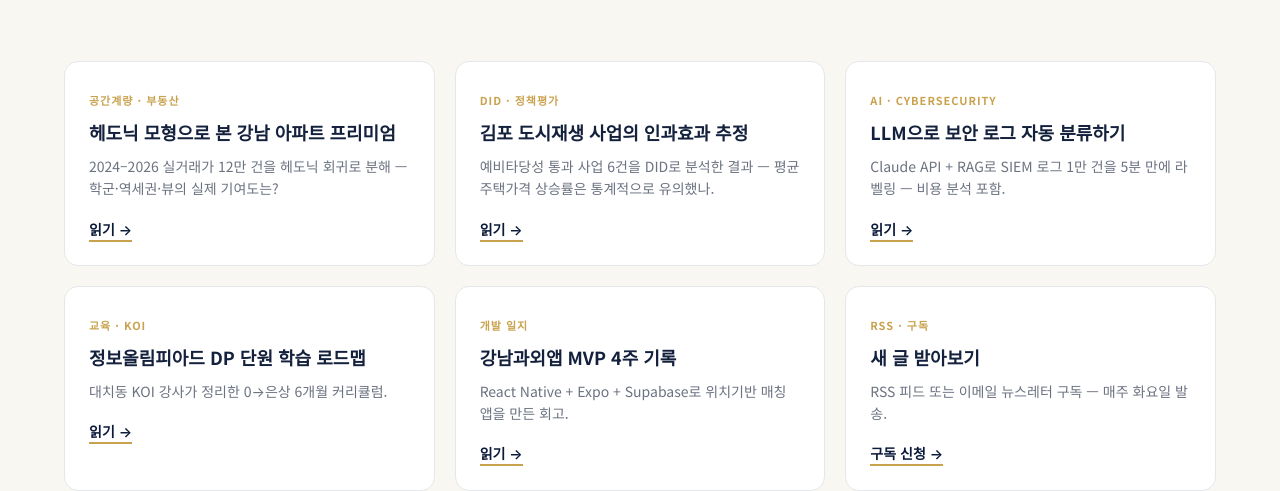
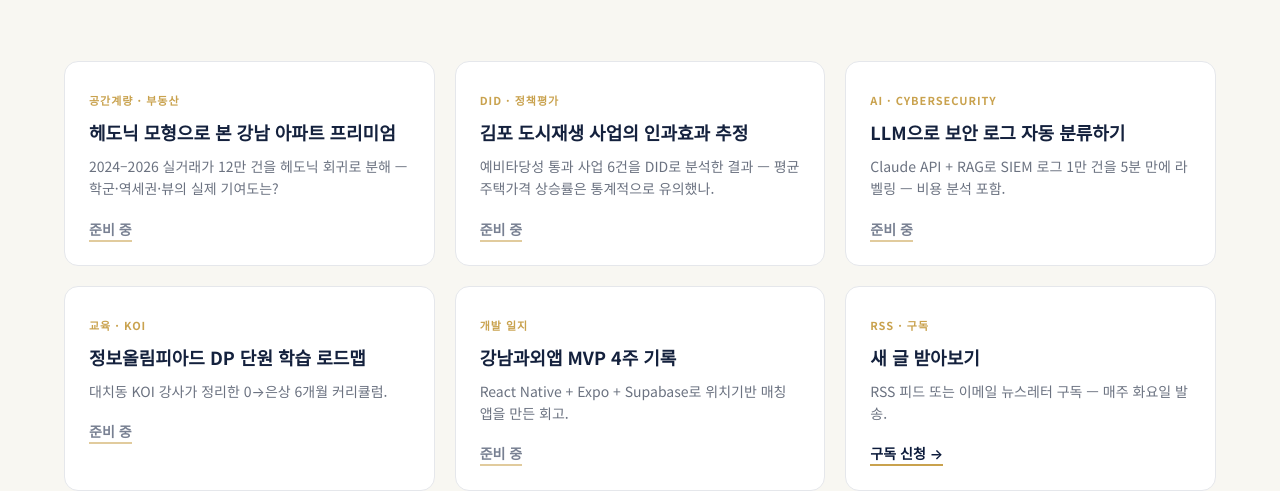
Before and after one commit to DongsooJung/stargate-blog, a plain HTML site: page index.html in a window 1280 px wide. Shown: the part 339-830 px from the top of the page. Drawn offline with Linux system fonts and the light colour scheme.

Commit message:
Make dead teaser CTAs honest "준비 중" indicators (no article pages exist)

```diff
--- a/index.html
+++ b/index.html
@@ -41,31 +41,31 @@
         <div class="sg-card__tag">공간계량 · 부동산</div>
         <h3 class="sg-card__title">헤도닉 모형으로 본 강남 아파트 프리미엄</h3>
         <p class="sg-card__desc">2024–2026 실거래가 12만 건을 헤도닉 회귀로 분해 — 학군·역세권·뷰의 실제 기여도는?</p>
-        <span class="sg-card__cta">읽기 →</span>
+        <span class="sg-card__cta" style="opacity:.55;cursor:default">준비 중</span>
       </article>
       <article class="sg-card">
         <div class="sg-card__tag">DID · 정책평가</div>
         <h3 class="sg-card__title">김포 도시재생 사업의 인과효과 추정</h3>
         <p class="sg-card__desc">예비타당성 통과 사업 6건을 DID로 분석한 결과 — 평균 주택가격 상승률은 통계적으로 유의했나.</p>
-        <span class="sg-card__cta">읽기 →</span>
+        <span class="sg-card__cta" style="opacity:.55;cursor:default">준비 중</span>
       </article>
       <article class="sg-card">
         <div class="sg-card__tag">AI · Cybersecurity</div>
         <h3 class="sg-card__title">LLM으로 보안 로그 자동 분류하기</h3>
         <p class="sg-card__desc">Claude API + RAG로 SIEM 로그 1만 건을 5분 만에 라벨링 — 비용 분석 포함.</p>
-        <span class="sg-card__cta">읽기 →</span>
+        <span class="sg-card__cta" style="opacity:.55;cursor:default">준비 중</span>
       </article>
       <article class="sg-card">
         <div class="sg-card__tag">교육 · KOI</div>
         <h3 class="sg-card__title">정보올림피아드 DP 단원 학습 로드맵</h3>
         <p class="sg-card__desc">대치동 KOI 강사가 정리한 0→은상 6개월 커리큘럼.</p>
-        <span class="sg-card__cta">읽기 →</span>
+        <span class="sg-card__cta" style="opacity:.55;cursor:default">준비 중</span>
       </article>
       <article class="sg-card">
         <div class="sg-card__tag">개발 일지</div>
         <h3 class="sg-card__title">강남과외앱 MVP 4주 기록</h3>
         <p class="sg-card__desc">React Native + Expo + Supabase로 위치기반 매칭 앱을 만든 회고.</p>
-        <span class="sg-card__cta">읽기 →</span>
+        <span class="sg-card__cta" style="opacity:.55;cursor:default">준비 중</span>
       </article>
       <article class="sg-card">
         <div class="sg-card__tag">RSS · 구독</div>
```
